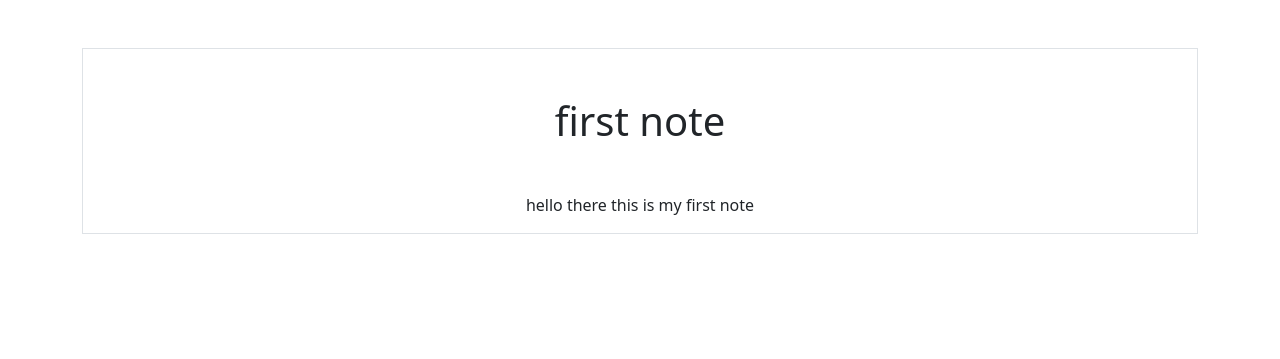
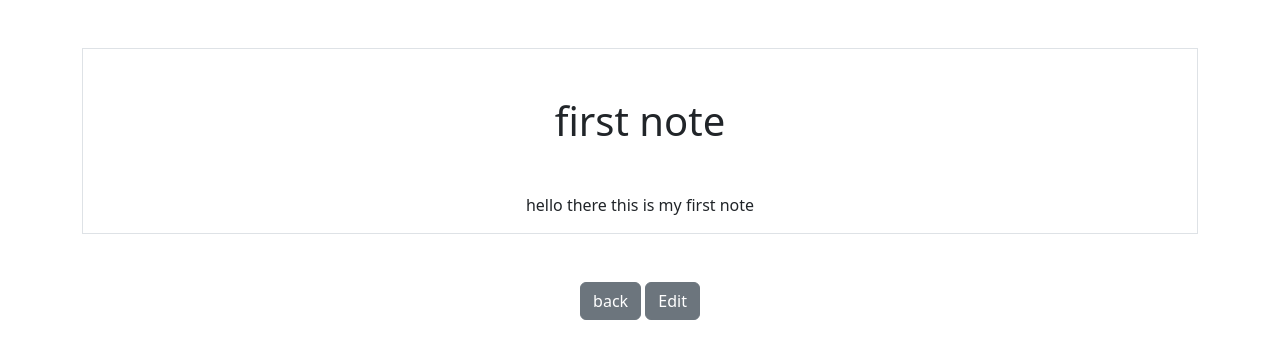
Before and after one commit to yash-rb/smartnotes, a Django app: page /smart/notes/1 in a window 1280 px wide. Shown: the top 359 px of the page. Run offline with Django 5.2, Linux system fonts and the light colour scheme; data comes from the database, SQL or seed files in the repository; both versions use the stored data as it was after the commit.

Commit message:
Added the edit Notes and back links

```diff
--- a/notes/templates/notes/notes_detail.html
+++ b/notes/templates/notes/notes_detail.html
@@ -4,6 +4,13 @@
 <div class="border round">
     <h1 class="my-5">{{note.title}}</h1>
     <p>{{note.text}}</p>
+
+</div>
+<div class="my-5">
+    <a href="{% url 'notes.list' %}" class="text-dark text-decoration-none">
+        <button class="btn btn-secondary">back</button>
+    </a>
+    <a href="{% url 'notes.update' pk=note.id %}" class="btn btn-secondary">Edit</a>
 </div>
 
 {% endblock %}
--- a/notes/templates/notes/notes_form.html
+++ b/notes/templates/notes/notes_form.html
@@ -2,7 +2,7 @@
 
     {% block content %}
 
-        <form action="{% url 'notes.new' %}" method="post">{% csrf_token %}
+        <form  method="post">{% csrf_token %}
         {{ form }}
         <button type="submit" class="btn btn-primary my-5">Submit</button>
         </form>
@@ -12,5 +12,6 @@
             {{ form.errors.title.as_text}}
         </div>
         {% endif %}
+        <a href="{% url 'notes.list' %}" class="btn btn-secondary">Cancel</a>
 
     {% endblock %}
--- a/notes/urls.py
+++ b/notes/urls.py
@@ -4,6 +4,7 @@ from . import views
 urlpatterns = [
     path('notes/',views.NotesListView.as_view(),name="notes.list"),
     path('notes/<int:pk>', views.NotesDetailView.as_view(), name="notes.detail"),
+    path('notes/<int:pk>/edit', views.NotesUpdateView.as_view(), name="notes.update"),
     path('notes/new/', views.NotesCreateView.as_view(), name="notes.new"),
 
 ]
--- a/notes/views.py
+++ b/notes/views.py
@@ -1,7 +1,7 @@
 from django.shortcuts import render
 from .models import Notes
 from django.http import Http404
-from django.views.generic import ListView, DetailView, CreateView
+from django.views.generic import ListView, DetailView, CreateView, UpdateView
 from .forms import NotesForm
 
 
@@ -10,6 +10,12 @@ class NotesCreateView(CreateView):
        template_name = "notes/notes_form.html"
        form_class = NotesForm
        success_url = '/smart/notes'
+
+class NotesUpdateView(UpdateView):
+       model = Notes
+       form_class = NotesForm
+       success_url = '/smart/notes'
+
 
 class NotesListView(ListView):
        model = Notes
```
Also changed, not shown: db.sqlite3.
